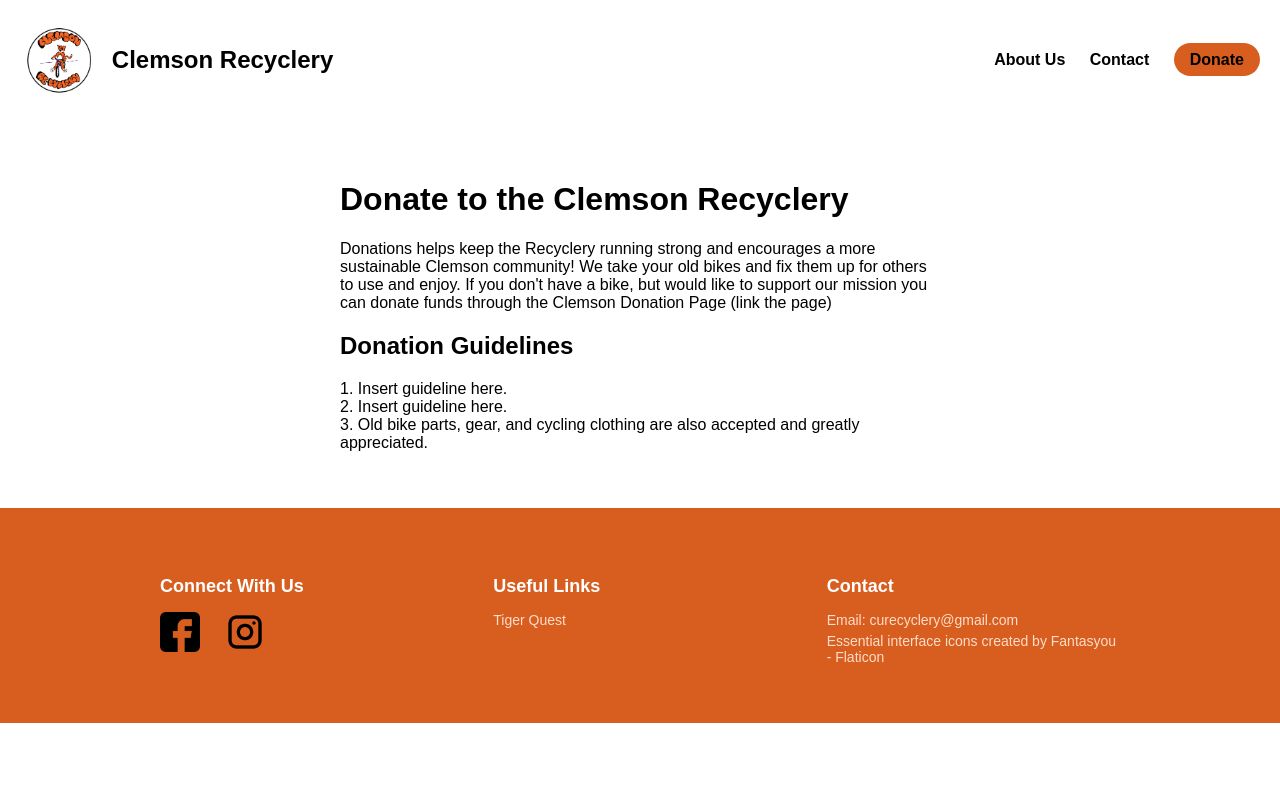
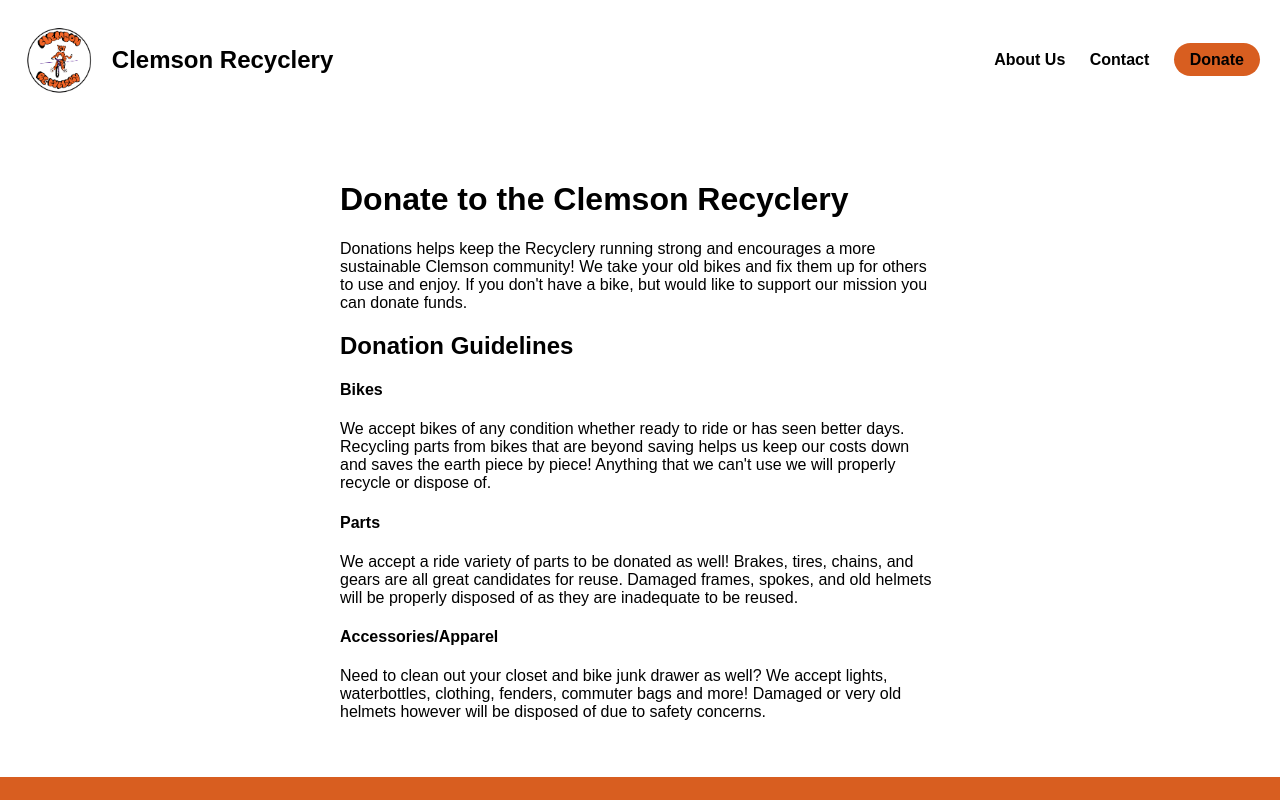
Before and after one commit to CU-Recyclery/cu-recyclery.github.io, a plain HTML site: page donate.html in a window 1280 px wide. Shown: the top 800 px of the page. Drawn offline with Linux system fonts and the light colour scheme.

Commit message:
updated donation guidelines

```diff
--- a/donate.html
+++ b/donate.html
@@ -25,14 +25,26 @@
     <p>
       Donations helps keep the Recyclery running strong and encourages a more sustainable Clemson community!
       We take your old bikes and fix them up for others to use and enjoy. If you don't have a bike, but would
-      like to support our mission you can donate funds through the Clemson Donation Page (link the page)
+      like to support our mission you can donate funds.
     </p>
     <h2>Donation Guidelines</h2>
+    <h4>Bikes</h4>
     <p>
-      1. Insert guideline here. <br>
-      2. Insert guideline here. <br>
-      3. Old bike parts, gear, and cycling clothing are also accepted and greatly appreciated. <br>
+      We accept bikes of any condition whether ready to ride or has seen better days. Recycling parts from bikes that
+      are beyond saving helps us keep our costs down and saves the earth piece by piece! Anything that we can't use we
+       will properly recycle or dispose of.<br>
     </p>
+    <h4>Parts</h4>
+    <p>
+      We accept a ride variety of parts to be donated as well! Brakes, tires, chains, and gears are all great candidates for reuse.
+       Damaged frames, spokes, and old helmets will be properly disposed of as they are inadequate to be reused. <br>
+    </p>
+    <h4>Accessories/Apparel</h4>
+    <p>
+      Need to clean out your closet and bike junk drawer as well? We accept lights, waterbottles, clothing, fenders, commuter bags
+      and more! Damaged or very old helmets however will be disposed of due to safety concerns. <br>
+    </p>
+
   </main>
 
   <footer>
```
